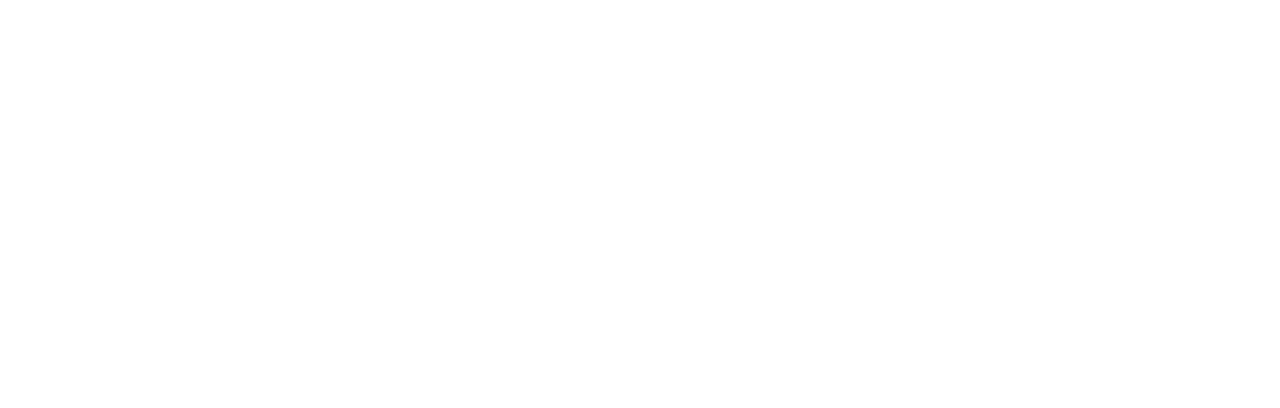
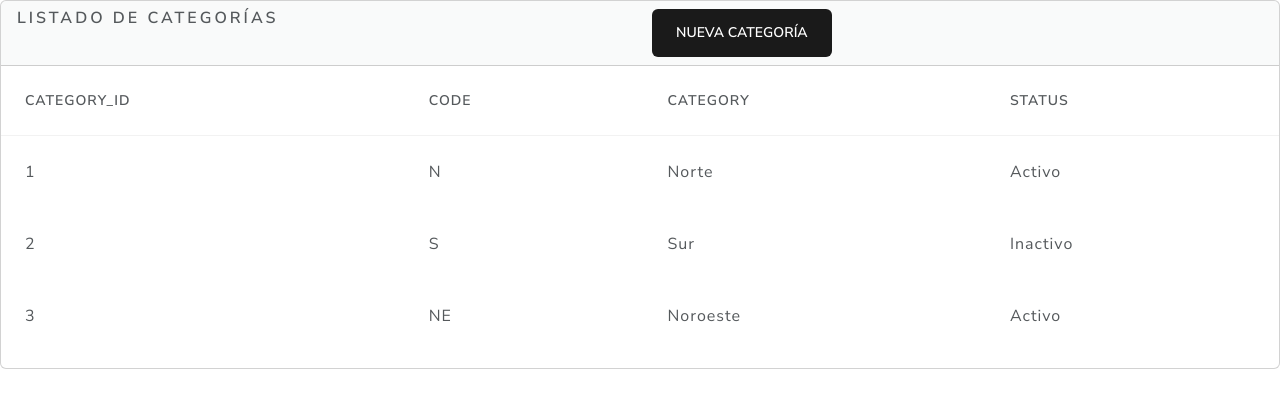
Before and after one commit to ValeVacheron/angular-dwf-proyecto, an Angular app: page / in a window 1280 px wide. Shown: the top 408 px of the page. Built offline with nearby package versions, Linux system fonts and the light colour scheme.

Commit message:
Práctica 7 dwf

```diff
--- a/angular.json
+++ b/angular.json
@@ -25,9 +25,14 @@
               "src/assets"
             ],
             "styles": [
+              "node_modules/bootstrap/dist/css/bootstrap.min.css",
               "src/styles.css"
             ],
-            "scripts": []
+            "scripts": [
+              "node_modules/jquery/dist/jquery.min.js",
+              "node_modules/@popperjs/core/dist/umd/popper.min.js",
+              "node_modules/bootstrap/dist/js/bootstrap.min.js"
+            ]
           },
           "configurations": {
             "production": {
--- a/package.json
+++ b/package.json
@@ -18,6 +18,9 @@
     "@angular/platform-browser": "^16.2.0",
     "@angular/platform-browser-dynamic": "^16.2.0",
     "@angular/router": "^16.2.0",
+    "@popperjs/core": "^2.11.8",
+    "bootstrap": "^5.3.2",
+    "jquery": "^3.7.1",
     "rxjs": "~7.8.0",
     "tslib": "^2.3.0",
     "zone.js": "~0.13.0"
--- a/src/app/app-routing.module.ts
+++ b/src/app/app-routing.module.ts
@@ -3,6 +3,7 @@ import { RouterModule, Routes } from '@angular/router';
 import { CategoryComponent } from './modules/product/_components/category/category.component';
 
 const routes: Routes = [
+  { path: '', component: CategoryComponent },
   { path: 'category', component: CategoryComponent }
 ];
 
--- a/src/app/modules/product/_components/category/category.component.html
+++ b/src/app/modules/product/_components/category/category.component.html
@@ -1,9 +1,18 @@
 <!-- Card -->
 <div class="card">
+
     <!-- Table title  -->
     <div class="card-header">
-        <h5>Listado de categorías</h5>
+        <div class="row">
+          <div class="col-md">
+            <h5 class="table-title">Listado de categorías</h5>
+          </div>
+          <div class="col-md">
+            <button type="button" class="btn btn-primary btn-new" (click)="showModalForm()">Nueva categoría</button>
+          </div>
+        </div>
     </div>
+
     <!-- Table content-->
     <table class="table">
         <thead>
@@ -14,11 +23,56 @@
                 <th scope="col">Status</th>
             </tr>
         </thead>
-        <tr class="tr-body" *ngFor="let category of categories">
-            <td> {{ category.category_id }} </td>
+        <tr class="tr-body" *ngFor="let category of categories; let i = index">
+            <td>{{ i + 1 }}</td>
             <td> {{ category.code }} </td>
             <td> {{ category.category }} </td>
             <td> {{ category.status == 0 ? "Inactivo": "Activo" }} </td>
         </tr>
     </table>
 </div>
+
+<!-- Modal form  -->
+<div class="modal fade" data-bs-backdrop="static" tabindex="-1" role="dialog" id="modalForm">
+    <div class="modal-dialog modal-lg" role="document">
+      <div class="modal-content">
+        <div class="modal-header">
+          <h5 class="modal-title">Nueva categoría</h5>
+          <button type="button" class="modal-close-button" data-bs-dismiss="modal" aria-label="Close">
+            <span class="modal-close-button-x">&times;</span>
+          </button>
+        </div>
+        <div class="modal-body">
+
+          <!-- Form  -->
+          <form [formGroup]="form" (ngSubmit)="onSubmit()">
+
+            <!-- Category  -->
+            <div class="form-group">
+              <label for="category">Nombre de la categoría<span class="color-red">*</span> </label>
+              <input type="text" class="form-control" formControlName="category" id="category" placeholder="Nombre de la categoría..."
+                [ngClass]="{'is-invalid': form.controls['category'].errors && submitted}" >
+              <div *ngIf="form.controls['category'].errors && submitted">
+                <small class="color-red">Favor de ingresar un nombre de categoría válida</small>
+              </div>
+            </div>
+
+            <!-- Code  -->
+            <div class="form-group">
+              <label for="code">Código<span class="color-red">*</span> </label>
+              <input type="text" class="form-control" formControlName="code" id="code" placeholder="Código de la categoría..."
+                [ngClass]="{'is-invalid': form.controls['code'].errors && submitted}" >
+              <div *ngIf="form.controls['code'].errors && submitted">
+                <small class="color-red">Favor de ingresar un código válido</small>
+              </div>
+            </div>
+
+            <!-- Button  -->
+            <div class="form-button">
+              <button type="submit" class="btn btn-primary btn-form">Guardar</button>
+            </div>
+          </form>
+        </div>
+      </div>
+    </div>
+  </div>
--- a/src/app/modules/product/_components/category/category.component.ts
+++ b/src/app/modules/product/_components/category/category.component.ts
@@ -1,5 +1,8 @@
 import { Component, OnInit } from '@angular/core';
 import { Category } from '../../_models/category';
+import { FormBuilder, Validators } from '@angular/forms';
+
+declare var $: any;
 
 @Component({
   selector: 'app-category',
@@ -7,9 +10,18 @@ import { Category } from '../../_models/category';
   styleUrls: ['./category.component.css']
 })
 export class CategoryComponent implements OnInit{
-  constructor() {}
+  constructor(
+    private formBuilder: FormBuilder,
+  ) {}
 
   public categories: Category[] = [];
+
+  form = this.formBuilder.group({
+    category: ["", [Validators.required]],
+    code: ["", [Validators.required]],
+  });
+
+  submitted = false;
 
   ngOnInit(): void {
     this.getCategories();
@@ -20,4 +32,26 @@ export class CategoryComponent implements OnInit{
     this.categories.push(new Category(2,'S','Sur',0));
     this.categories.push(new Category(3,'NE','Noroeste',1));
   }
+
+  onSubmit(){
+    this.submitted = true;
+
+    if(this.form.invalid) return;
+
+    this.submitted = false;
+
+    let category = new Category(0, this.form.controls['code'].value!, this.form.controls['category'].value!, 1);
+    this.categories.push(category);
+
+    $("#modalForm").modal("hide");
+
+    alert("¡Categoría guardada exitosamente!");
+
+  }
+
+  showModalForm(){
+    this.form.reset();
+    this.submitted = false;
+    $("#modalForm").modal("show");
+  }
 }
--- a/src/app/modules/product/product.module.ts
+++ b/src/app/modules/product/product.module.ts
@@ -1,6 +1,7 @@
 import { NgModule } from '@angular/core';
 import { CommonModule } from '@angular/common';
 import { CategoryComponent } from './_components/category/category.component';
+import { FormsModule, ReactiveFormsModule } from '@angular/forms';
 
 
 
@@ -12,7 +13,9 @@ import { CategoryComponent } from './_components/category/category.component';
     CategoryComponent
   ],
   imports: [
-    CommonModule
+    CommonModule,
+    FormsModule,
+    ReactiveFormsModule
   ]
 })
 export class ProductModule { }
```
Also changed, not shown: 1 other file (tests, documents, lock files or other folders).
